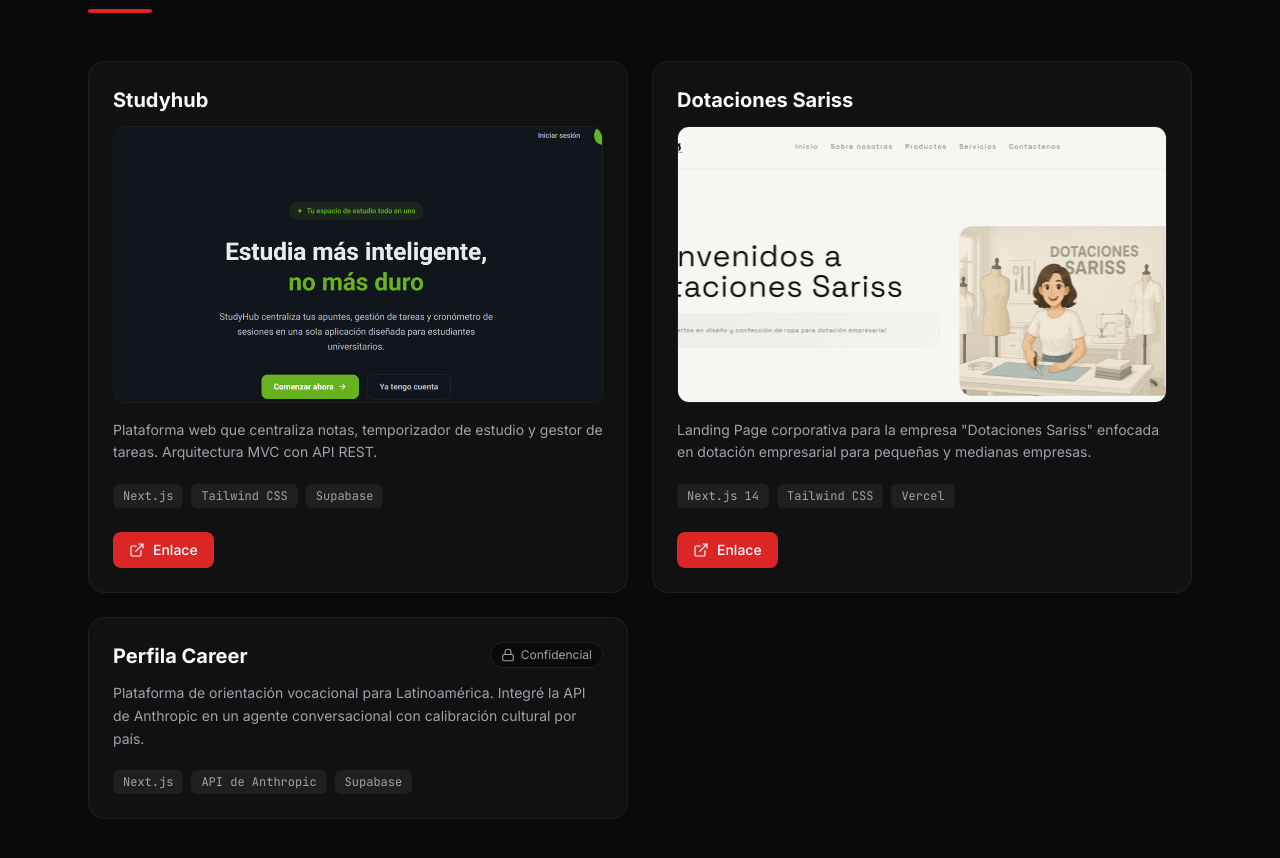
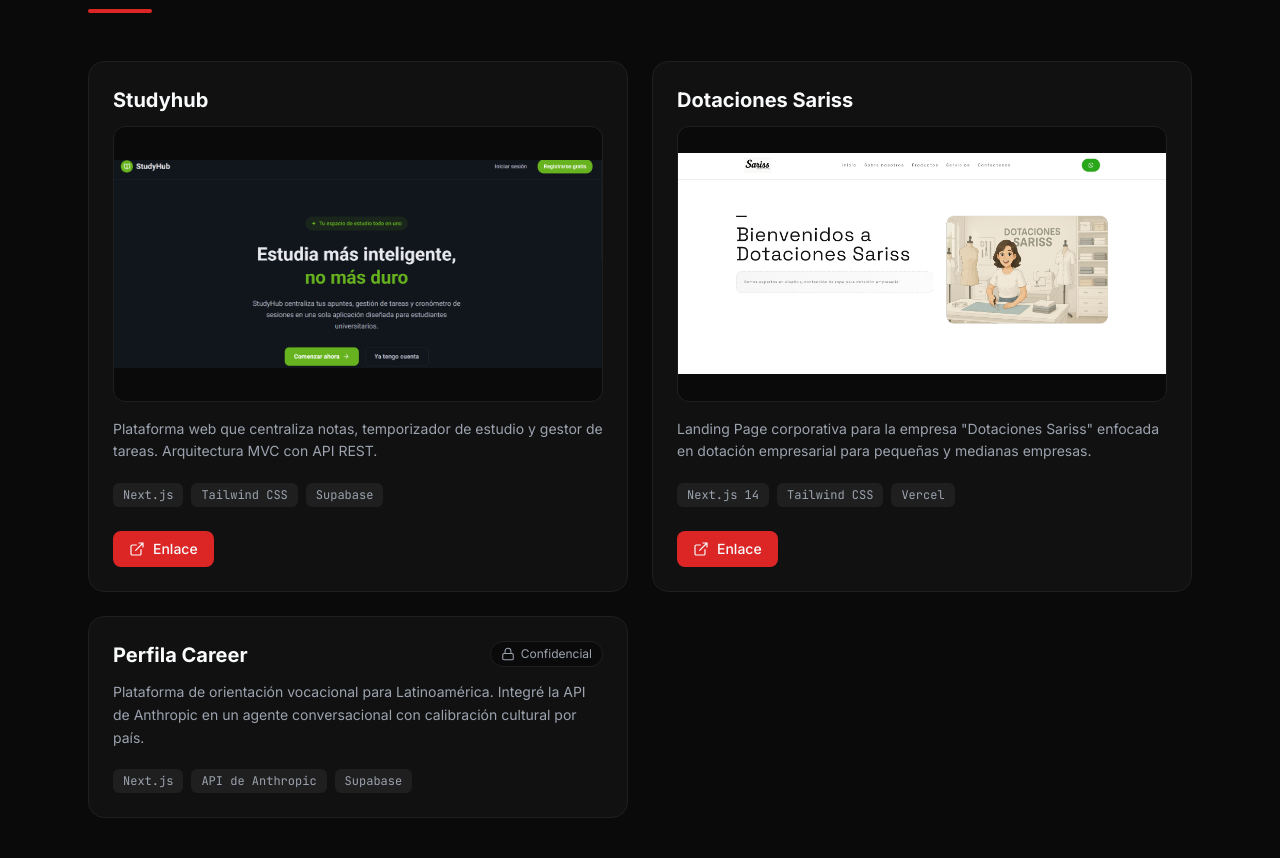
Before and after one commit to andre051223/portafolio, a Next.js app: page / in a window 1280 px wide. Shown: the part 1773-2631 px from the top of the page. Built offline with nearby package versions, Linux system fonts and the light colour scheme.

Commit message:
Actualización de las imagenes de la sección del proyecto

```diff
--- a/components/Projects.tsx
+++ b/components/Projects.tsx
@@ -24,11 +24,11 @@
 
       {/* Foto del proyecto */}
       {project.image && (
-        <div className="mb-4 overflow-hidden rounded-xl border border-gray-medium">
+        <div className="mb-4 flex aspect-video items-center justify-center overflow-hidden rounded-xl border border-gray-medium bg-bg">
           <img
             src={project.image}
             alt={project.name}
-            className="aspect-video w-full object-cover"
+            className="h-full w-full object-contain"
             loading="lazy"
           />
         </div>
```
Also changed, not shown: public/projects/dotaciones-sariss.png.
